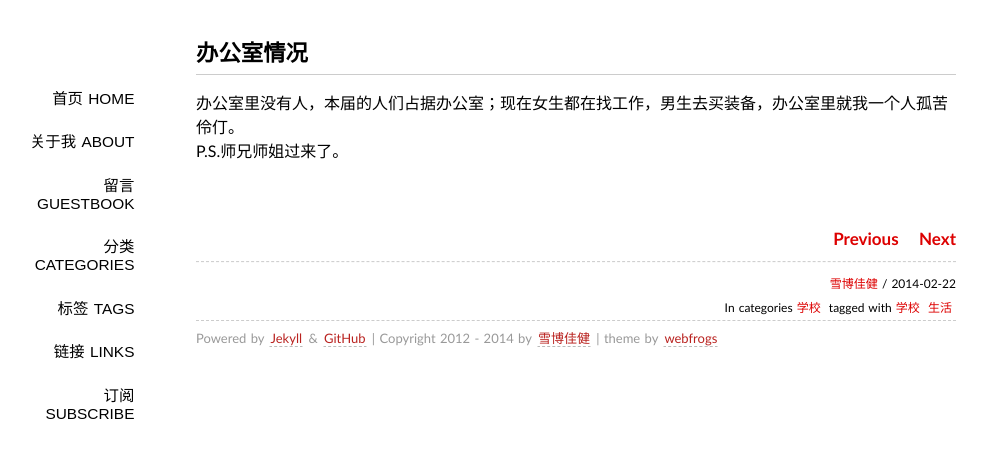
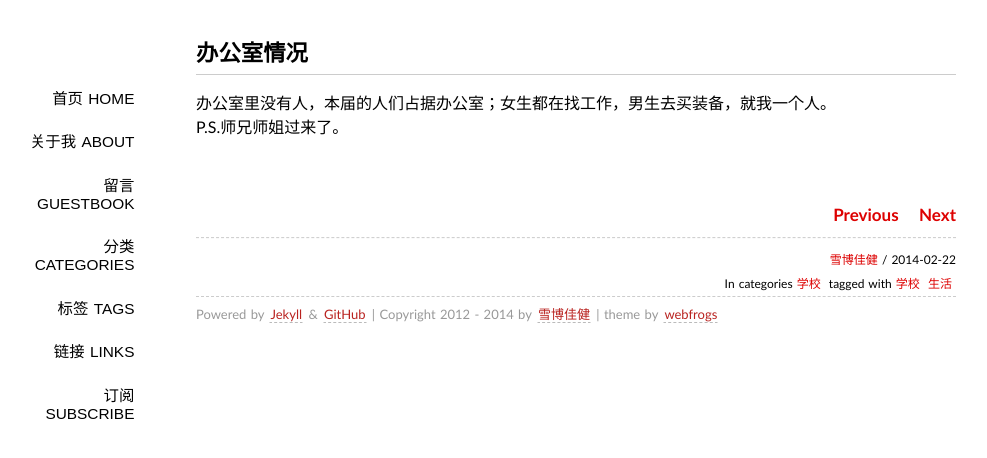
Before and after one commit to Successor/bigyuki.github.com, a Jekyll site: the page built from _posts/2014-02-22-office.md, in a window 1280 px wide. Shown: the top 458 px of the page, without its empty margins (144-1131 px from the left). Built offline with Jekyll 4.4.1, drawn with Linux system fonts in a browser that asks for light colours; Markdown is read by kramdown in place of the engine named in the settings; comment, search, counter and statistics services are not loaded.

Commit message:
Update 2014-02-22-office.md

```diff
--- a/_posts/2014-02-22-office.md
+++ b/_posts/2014-02-22-office.md
@@ -6,4 +6,4 @@ category: 学校
 tags: [学校,生活]
 ---
 
-办公室里没有人，本届的人们占据办公室；现在女生都在找工作，男生去买装备，办公室里就我一个人孤苦伶仃。<br/>P.S.师兄师姐过来了。
+办公室里没有人，本届的人们占据办公室；女生都在找工作，男生去买装备，就我一个人。<br/>P.S.师兄师姐过来了。
```
